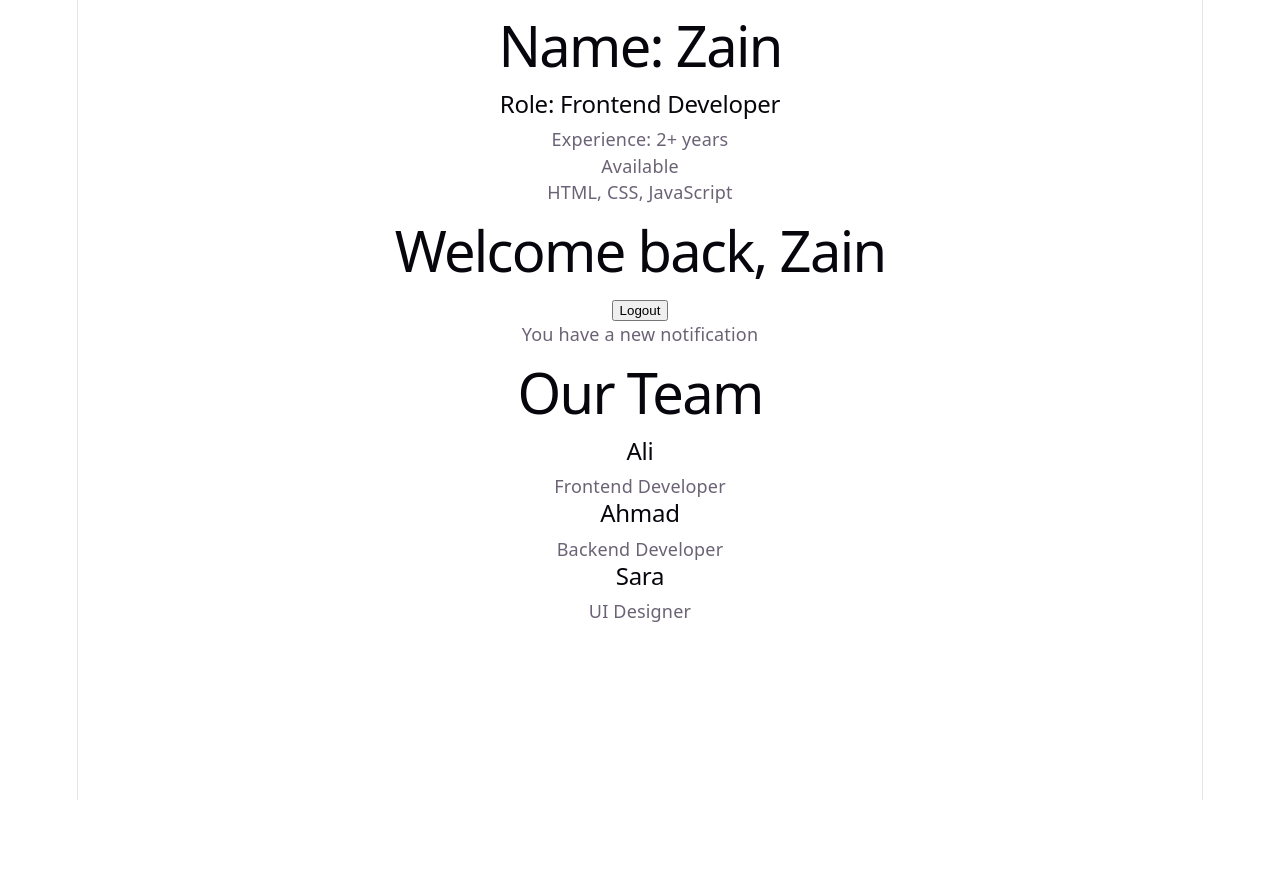
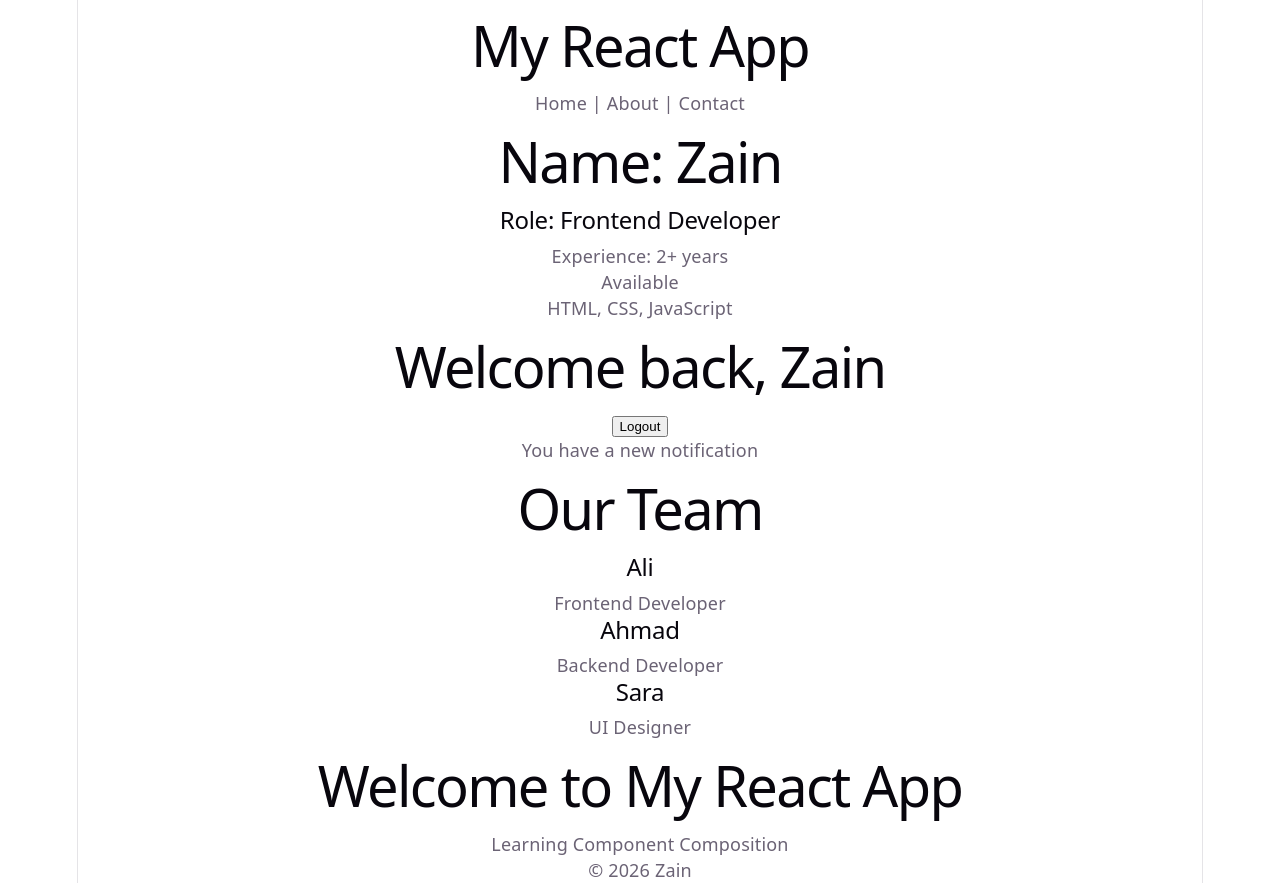
Before and after one commit to TheZainCode/react-mental-mode, a React (Vite) app: page / in a window 1280 px wide. Before the commit the page ends 800 px from the top, so only its background shows below. Built offline with nearby package versions, Linux system fonts and the light colour scheme.

Commit message:
feat: Learning Component Composition and adding Header, MainContent and Footer to App

```diff
--- a/src/App.jsx
+++ b/src/App.jsx
@@ -1,13 +1,22 @@
-import Task1 from './components/Task1.jsx'
-import UserStatus  from './components/UserStatus.jsx';
-import UserList from'./components/UserList.jsx';
+import Task1 from './components/Task1.jsx';
+import UserStatus from './components/UserStatus.jsx';
+import UserList from './components/UserList.jsx';
+import Header from './components/Header.jsx';
+import MainContent from './components/MainContent.jsx';
+import Footer from './components/Footer.jsx';
+
 function App() {
   return (
-    <main>
-      <Task1 />
-      <UserStatus />
-      <UserList />
-    </main>
+    <>
+      <Header />
+      <main>
+        <Task1 />
+        <UserStatus />
+        <UserList />
+        <MainContent />
+      </main>
+      <Footer />
+    </>
   );
 }
 
--- /dev/null
+++ b/src/components/Footer.jsx
@@ -0,0 +1,8 @@
+function Footer(){
+    return(
+        <footer>
+            <p>© 2026 Zain</p>
+        </footer>
+    )
+}
+export default Footer;
--- /dev/null
+++ b/src/components/Header.jsx
@@ -0,0 +1,10 @@
+function Header() {
+  return (
+    <header>
+      <h1>My React App</h1>
+      <nav>Home | About | Contact</nav>
+    </header>
+  );
+}
+
+export default Header;
--- /dev/null
+++ b/src/components/MainContent.jsx
@@ -0,0 +1,9 @@
+function MainContent(){
+    return(
+        <section>
+            <h1>Welcome to My React App</h1>
+            <p>Learning Component Composition</p>
+        </section>
+    )
+}
+export default MainContent;
```
